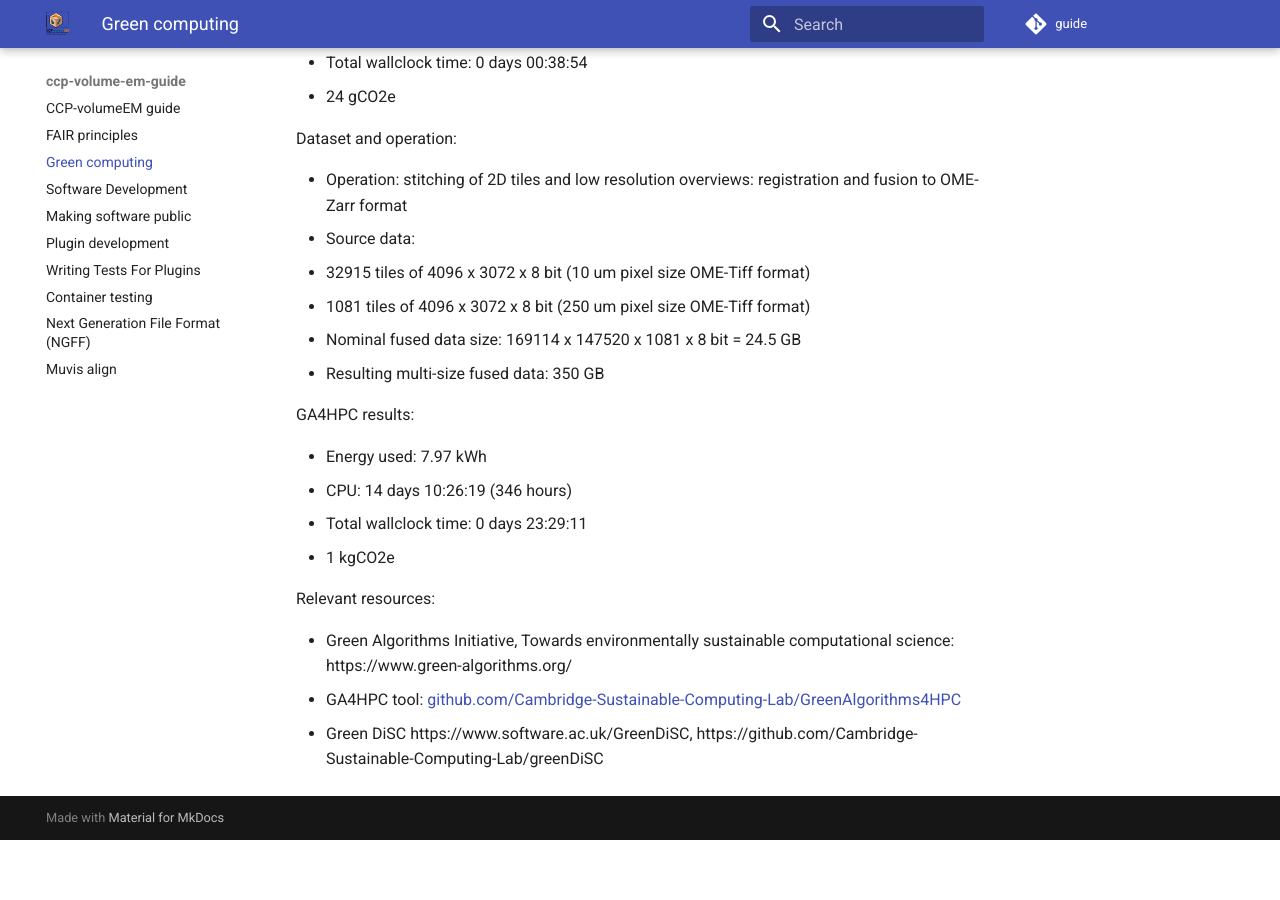
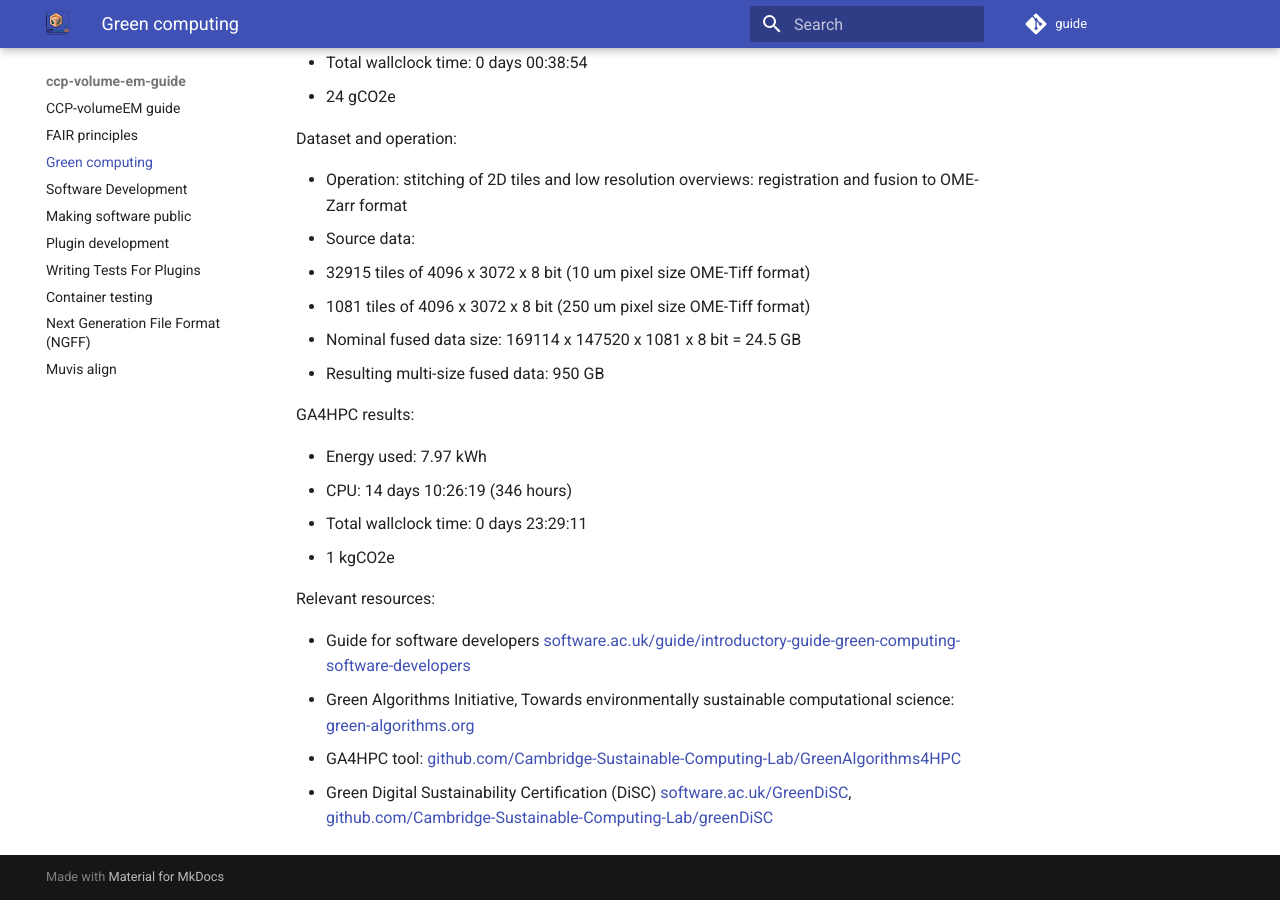
Before and after one commit to ccp-volume-em/guide, an MkDocs documentation site: the page built from docs/green.md, in a window 1280 px wide and 900 px high, scrolled down 1345 px. Built offline with MkDocs 1.6.1 and Material for MkDocs 9.7.7, drawn with Linux system fonts in a browser that asks for light colours; comment, search, counter and statistics services are not loaded; before the commit the page ends 2185 px from its top, so only the background shows below that.

Commit message:
Update green.md

```diff
--- a/docs/green.md
+++ b/docs/green.md
@@ -55,7 +55,7 @@ Dataset and operation:
   * 32915 tiles of 4096 x 3072 x 8 bit (10 um pixel size OME-Tiff format)
   * 1081 tiles of 4096 x 3072 x 8 bit (250 um pixel size OME-Tiff format)
 * Nominal fused data size: 169114 x 147520 x 1081 x 8 bit = 24.5 GB
-* Resulting multi-size fused data: 350 GB
+* Resulting multi-size fused data: 950 GB
 
 GA4HPC results:
 
@@ -67,6 +67,7 @@ GA4HPC results:
 
 Relevant resources:
 
-* Green Algorithms Initiative, Towards environmentally sustainable computational science: https://www.green-algorithms.org/
+* Guide for software developers [software.ac.uk/guide/introductory-guide-green-computing-software-developers](https://www.software.ac.uk/guide/introductory-guide-green-computing-software-developers)
+* Green Algorithms Initiative, Towards environmentally sustainable computational science: [green-algorithms.org](https://www.green-algorithms.org/)
 * GA4HPC tool: [github.com/Cambridge-Sustainable-Computing-Lab/GreenAlgorithms4HPC](https://github.com/Cambridge-Sustainable-Computing-Lab/GreenAlgorithms4HPC)
-* Green DiSC https://www.software.ac.uk/GreenDiSC, https://github.com/Cambridge-Sustainable-Computing-Lab/greenDiSC
+* Green Digital Sustainability Certification (DiSC) [software.ac.uk/GreenDiSC](https://www.software.ac.uk/GreenDiSC), [github.com/Cambridge-Sustainable-Computing-Lab/greenDiSC](https://github.com/Cambridge-Sustainable-Computing-Lab/greenDiSC)
```
